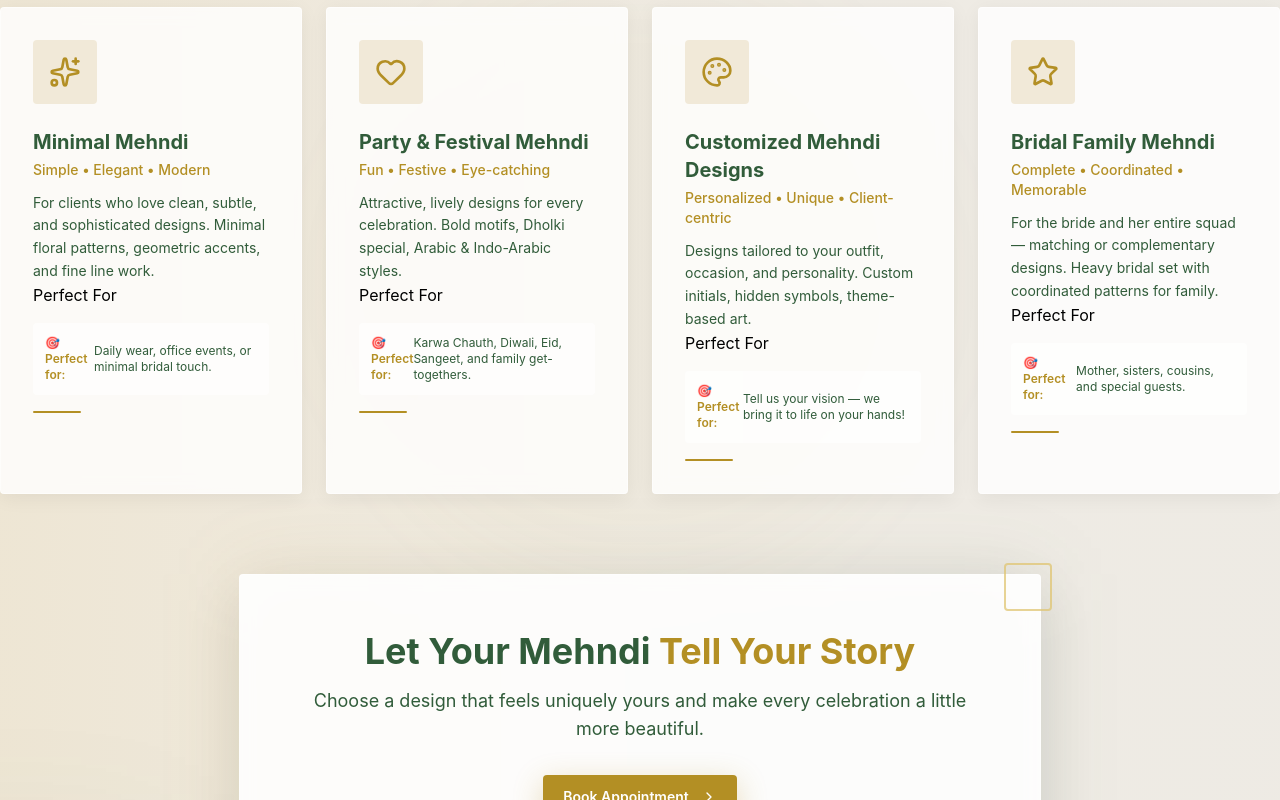
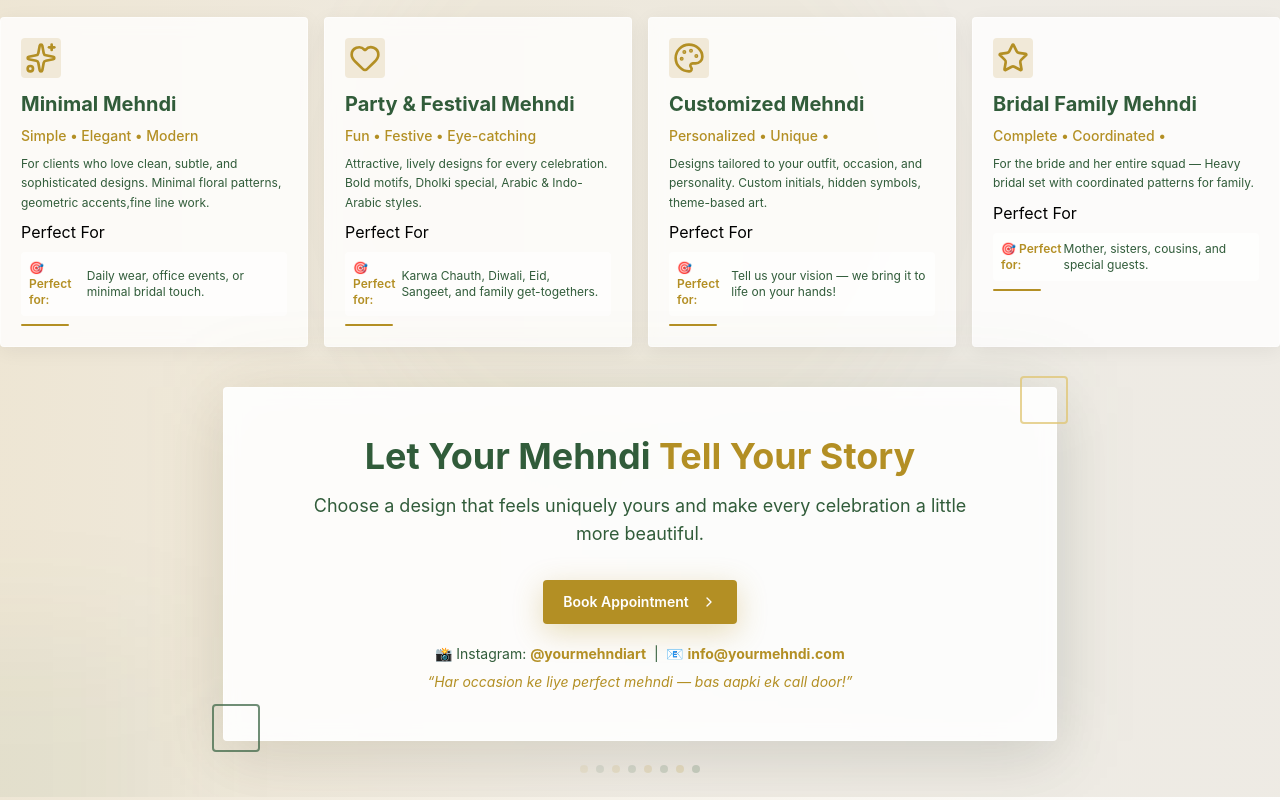
Before and after one commit to nikkivishwakarma880/mehandi-shital, a React (Vite) app: page /services in a window 1280 px wide. Shown: the part 500-1300 px from the top of the page. Built offline with nearby package versions, Linux system fonts and the light colour scheme; the HTML template or start-up script is replaced by a standard one.

Commit message:
space km karna tha about me kard ka

```diff
--- a/src/components/about/AboutUs.jsx
+++ b/src/components/about/AboutUs.jsx
@@ -3,15 +3,15 @@ import { FaLeaf, FaPalette, FaCrown, FaStar, FaInstagram, FaWhatsapp, FaFacebook
 
 const AboutUs = () => {
   return (
-    <div className="bg-[#F5EFE0] text-[#315C3A] py-16 px-6 md:px-12 font-sans min-h-screen">
-      <div className="max-w-5xl mx-auto space-y-12">
+    <div className="bg-[#F5EFE0] text-[#315C3A] py-5 px-6 md:px-6 font-sans min-h-screen">
+      <div className="max-w-6xl mx-auto space-y-5">
 
         {/* Header / Intro Section */}
-        <div className="bg-white/90 backdrop-blur-sm rounded p-8 md:p-12 text-center shadow-md border border-[#B99239]/30">
+        <div className="bg-white/90 backdrop-blur-sm rounded p-8 md:p-10 text-center shadow-md border border-[#B99239]/30">
           <div className="flex justify-center mb-2 text-[#315C3A] text-3xl">
             <FaLeaf />
           </div>
-          <h1 className="text-4xl md:text-5xl font-extrabold text-[#315C3A] tracking-tight mb-4 font-serif">
+          <h1 className="text-4xl md:text-5xl font-extrabold text-[#315C3A] tracking-tight mb-3 font-serif">
             Shital the Artist
           </h1>
           <p className="text-[#B99239] text-sm max-w-2xl mx-auto leading-relaxed">
@@ -20,7 +20,7 @@ const AboutUs = () => {
         </div>
 
         {/* Content Grid */}
-        <div className="grid grid-cols-1 md:grid-cols-2 gap-8">
+        <div className="grid grid-cols-1 md:grid-cols-2 gap-5">
 
           {/* My Journey Card */}
           <div className="bg-white rounded p-8 shadow-sm hover:shadow-xl transition-all duration-300 border border-[#B99239]/20 relative overflow-hidden group">
--- a/src/components/ourServisec/MehndiDesigns.jsx
+++ b/src/components/ourServisec/MehndiDesigns.jsx
@@ -187,7 +187,8 @@ const MehndiDesigns = () => {
               fontSize: '2.8rem',
               fontWeight: '700',
               letterSpacing: '1px',
-              marginBottom: '0.5rem',
+              marginBottom: '0.1rem',
+
             }}
           >
             ✿ Exclusive Henna Services ✿
--- a/src/components/ourServisec/OurServices.jsx
+++ b/src/components/ourServisec/OurServices.jsx
@@ -9,7 +9,7 @@ const OurServices = () => {
       icon: <Sparkles className="w-8 h-8" />,
       title: "Minimal Mehndi",
       subtitle: "Simple • Elegant • Modern",
-      description: "For clients who love clean, subtle, and sophisticated designs. Minimal floral patterns, geometric accents, and fine line work.",
+      description: "For clients who love clean, subtle, and sophisticated designs. Minimal floral patterns, geometric accents,fine line work.",
       perfectFor: "Daily wear, office events, or minimal bridal touch.",
       gradient: "from-amber-50/50 to-rose-50/50"
     },
@@ -25,8 +25,8 @@ const OurServices = () => {
     {
       id: 3,
       icon: <Palette className="w-8 h-8" />,
-      title: "Customized Mehndi Designs",
-      subtitle: "Personalized • Unique • Client-centric",
+      title: "Customized Mehndi",
+      subtitle: "Personalized • Unique •",
       description: "Designs tailored to your outfit, occasion, and personality. Custom initials, hidden symbols, theme-based art.",
       perfectFor: "Tell us your vision — we bring it to life on your hands!",
       gradient: "from-orange-50/50 to-amber-50/50"
@@ -35,8 +35,8 @@ const OurServices = () => {
       id: 4,
       icon: <Star className="w-8 h-8" />,
       title: "Bridal Family Mehndi",
-      subtitle: "Complete • Coordinated • Memorable",
-      description: "For the bride and her entire squad — matching or complementary designs. Heavy bridal set with coordinated patterns for family.",
+      subtitle: "Complete • Coordinated •",
+      description: "For the bride and her entire squad — Heavy bridal set with coordinated patterns for family.",
       perfectFor: "Mother, sisters, cousins, and special guests.",
       gradient: "from-blue-50/50 to-indigo-50/50"
     }
@@ -57,7 +57,7 @@ const OurServices = () => {
       <div className="relative max-w-7xl mx-auto">
         {/* Header Section */}
        <div
-  className="relative text-center mb-16 rounded bg-cover bg-center bg-no-repeat overflow-hidden"
+  className="relative text-center mb-10 rounded bg-cover bg-center bg-no-repeat overflow-hidden"
   style={{ backgroundImage: "url('https://i.pinimg.com/736x/60/d3/7e/60d37ec978be5bfd0e1493edb7fbecb6.jpg')" }}
 >
   {/* Blur Overlay */}
@@ -67,12 +67,12 @@ const OurServices = () => {
     <p className="text-sm uppercase tracking-[0.3em] font-medium" style={{ color: '#B38F24' }}>
       ✨ Our Services
     </p>
-    <h2 className="text-4xl md:text-5xl lg:text-5xl font-bold leading-tight" style={{ color: '#315C3A' }}>
+    <h2 className="text-4xl md:text-5xl lg:text-6xl font-bold leading-tight" style={{ color: '#315C3A' }}>
       Mehndi Designs for
       <span className="block mt-2" style={{ color: '#B38F24' }}>Every Special Occasion</span>
     </h2>
     <div className="w-24 h-1 mx-auto rounded" style={{ backgroundColor: '#B38F24' }} />
-    <p className="max-w-2xl mx-auto text-sm leading-relaxed mt-3" style={{ color: '#315C3A' }}>
+    <p className="max-w-2xl mx-auto text-sm leading-relaxed mt-5" style={{ color: '#315C3A' }}>
       From minimal elegance to grand celebrations — we create art that tells your story.
       Every design is created with patience, creativity, and attention to detail.
     </p>
@@ -80,11 +80,11 @@ const OurServices = () => {
 </div>
 
         {/* Services Grid */}
-        <div className="grid grid-cols-1 md:grid-cols-2 lg:grid-cols-4 gap-6 md:gap-6">
+        <div className="grid grid-cols-1 md:grid-cols-2 lg:grid-cols-4 gap-6 md:gap-4">
           {services.map((service) => (
             <div
               key={service.id}
-              className="group relative bg-white/80 backdrop-blur-sm rounded p-8 transition-all duration-500 hover:scale-[1.02] hover:shadow-2xl border border-white/50"
+              className="group relative bg-white/80 backdrop-blur-sm rounded p-2 transition-all duration-500 hover:scale-[1.02] hover:shadow-2xl border border-white/50"
               style={{
                 boxShadow: '0 4px 20px rgba(0,0,0,0.06)',
               }}
@@ -93,10 +93,10 @@ const OurServices = () => {
               <div className={`absolute inset-0 rounded bg-gradient-to-br ${service.gradient} opacity-0 group-hover:opacity-100 transition-opacity duration-500`} />
 
               {/* Card Content */}
-              <div className="relative z-10">
+              <div className="relative z-10 p-3">
                 {/* Icon Circle */}
                 <div
-                  className="w-16 h-16 rounded flex items-center justify-center mb-6 transition-all duration-300 group-hover:scale-110 group-hover:rotate-3"
+                  className="w-10 h-10 rounded flex items-center justify-center mb-3 transition-all duration-300 group-hover:scale-110 group-hover:rotate-3"
                   style={{
                     backgroundColor: '#F1E9D8',
                     color: '#B38F24'
@@ -106,21 +106,21 @@ const OurServices = () => {
                 </div>
 
                 <h3
-                  className="text-xl font-bold mb-1 transition-colors duration-300"
+                  className="text-xl font-bold mb-2 transition-colors duration-300"
                   style={{ color: '#315C3A' }}
                 >
                   {service.title}
                 </h3>
 
                 <p
-                  className="text-sm font-medium mb-3"
+                  className="text-sm font-medium mb-2"
                   style={{ color: '#B38F24' }}
                 >
                   {service.subtitle}
                 </p>
 
                 <p
-                  className="text-sm leading-relaxed transition-colors duration-300"
+                  className="text-xs leading-relaxed mt-1 mb-2 transition-colors duration-300"
                   style={{ color: '#315C3A' }}
                 >
                   {service.description}
@@ -128,7 +128,7 @@ const OurServices = () => {
 
                 Perfect For
                 <div
-                  className="mt-4 p-3 rounded flex justify-center items-center bg-white/60 text-xs"
+                  className="mt-2 p-2 rounded flex justify-center items-center bg-white/60 text-xs"
                   style={{ color: '#315C3A' }}
                 >
                   <span className="font-semibold flex justify-center items-center" style={{ color: '#B38F24' }}>🎯 Perfect for:</span> {service.perfectFor}
@@ -136,7 +136,7 @@ const OurServices = () => {
 
                 {/* Decorative Line */}
                 <div
-                  className="mt-4 w-12 h-0.5 rounded transition-all duration-300 group-hover:w-20"
+                  className="mt-2 w-12 h-0.5 rounded transition-all duration-300 group-hover:w-20"
                   style={{ backgroundColor: '#B38F24' }}
                 />
               </div>
@@ -148,12 +148,12 @@ const OurServices = () => {
         </div>
 
         {/* Bottom CTA Section */}
-        <div className="mt-20 text-center">
+        <div className="mt-10 text-center">
           <div className="relative inline-block">
             {/* Decorative Background */}
             <div className="absolute inset-0 bg-gradient-to-r from-[#B38F24]/10 to-[#315C3A]/10 rounded blur-2xl" />
 
-            <div className="relative bg-white/90 backdrop-blur-sm rounded px-8 py-12 md:px-16 md:py-14 border border-white/50 shadow-xl"
+            <div className="relative bg-white/90 backdrop-blur-sm rounded px-12 py-12 md:px-20 md:py-12 border border-white/50 shadow-xl"
                  style={{ boxShadow: '0 20px 60px rgba(0,0,0,0.08)' }}>
               <h3
                 className="text-3xl md:text-4xl font-bold mb-4"
@@ -183,7 +183,7 @@ const OurServices = () => {
                 </button>
               </div>
 
-              <div className="mt-6 text-sm" style={{ color: '#315C3A' }}>
+              <div className="mt-5 text-sm" style={{ color: '#315C3A' }}>
                 <p>📸 Instagram: <strong style={{ color: '#B38F24' }}>@yourmehndiart</strong> &nbsp;|&nbsp; 📧 <strong style={{ color: '#B38F24' }}>info@yourmehndi.com</strong></p>
                 <p className="mt-2 italic text-sm" style={{ color: '#B38F24' }}>
                   “Har occasion ke liye perfect mehndi — bas aapki ek call door!”
@@ -198,7 +198,7 @@ const OurServices = () => {
         </div>
 
         {/* Bottom Decorative Pattern */}
-        <div className="mt-10 flex justify-center gap-3 opacity-30">
+        <div className="mt-6 flex justify-center gap-2 mb-6 opacity-30">
           {[...Array(8)].map((_, i) => (
             <div
               key={i}
```
Also changed, not shown: src/components/about/Introduction.jsx (+6 -6 lines).
